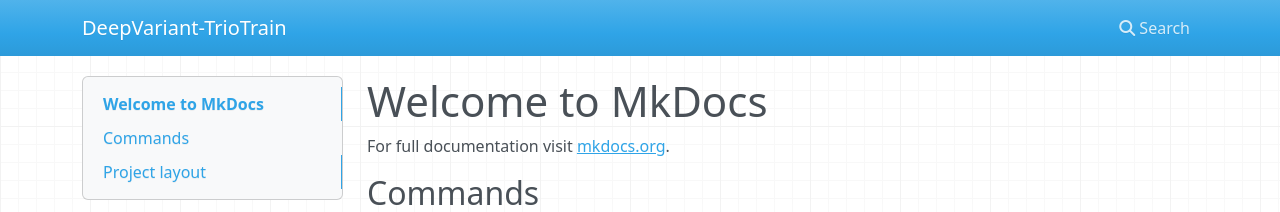
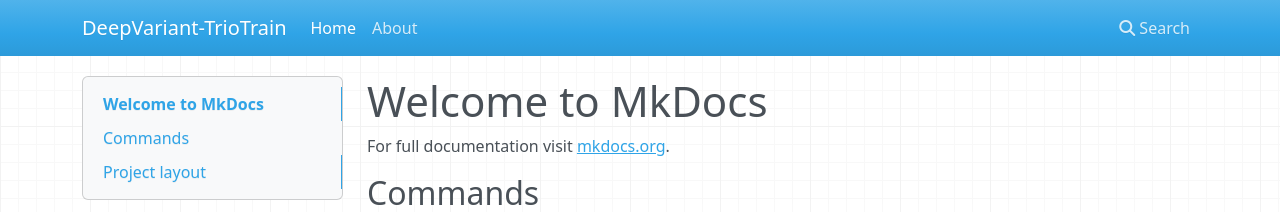
Before and after one commit to jkalleberg/DV-TrioTrain, an MkDocs documentation site: the page built from docs/index.md, in a window 1280 px wide. Shown: the top 212 px of the page. Built offline with MkDocs 1.6.1, drawn with Linux system fonts in a browser that asks for light colours; nearby versions of some CDN libraries.

Commit message:
adding to nav, adding 'note' extension

```diff
--- a/mkdocs.yml
+++ b/mkdocs.yml
@@ -1,8 +1,12 @@
 site_name: DeepVariant-TrioTrain
 
 nav:
-  - Home: README.md
+  - Home: index.md
+  - About: about.md
 
 plugins:
   - search
   - open-in-new-tab
+
+markdown_extensions:
+  - admonition
```
